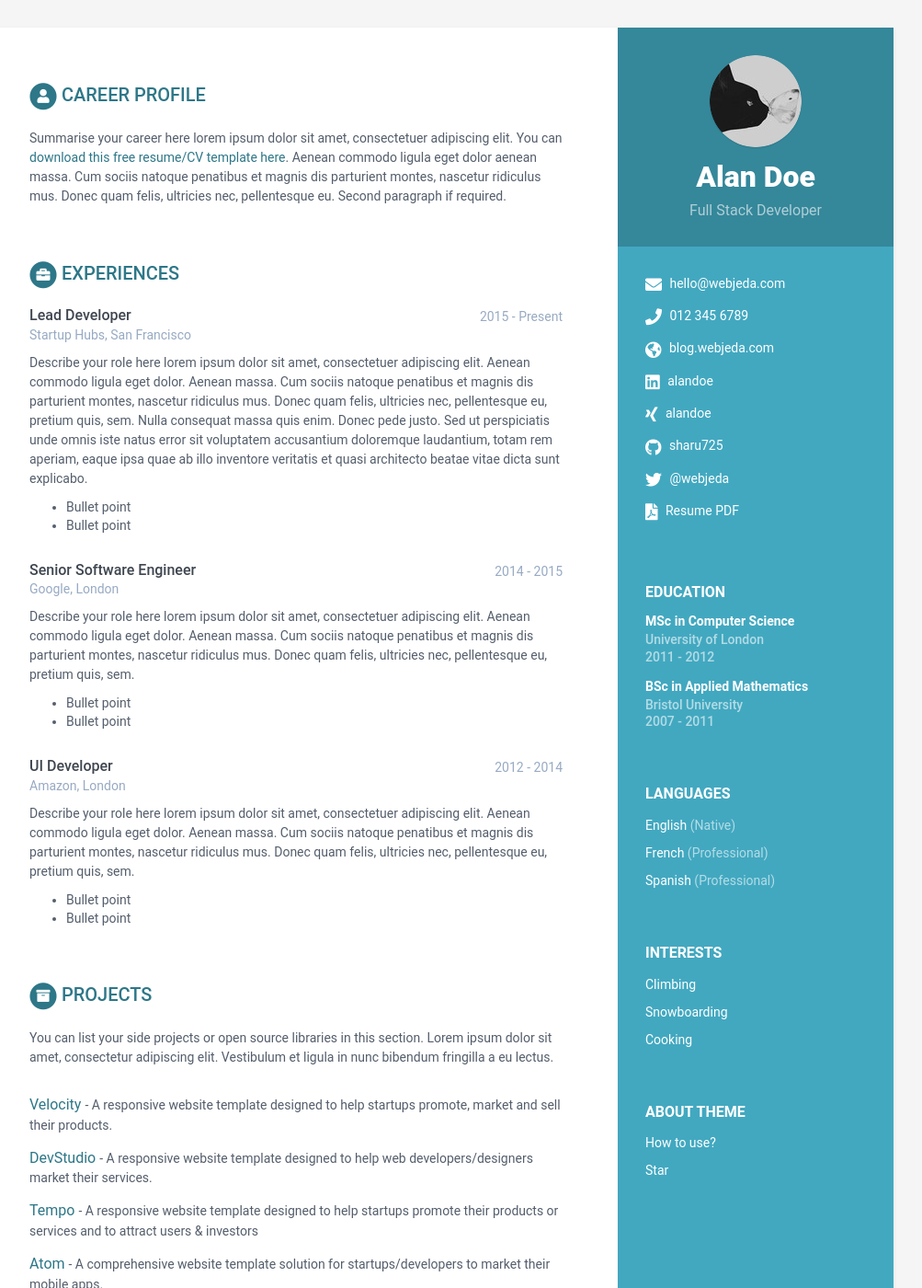
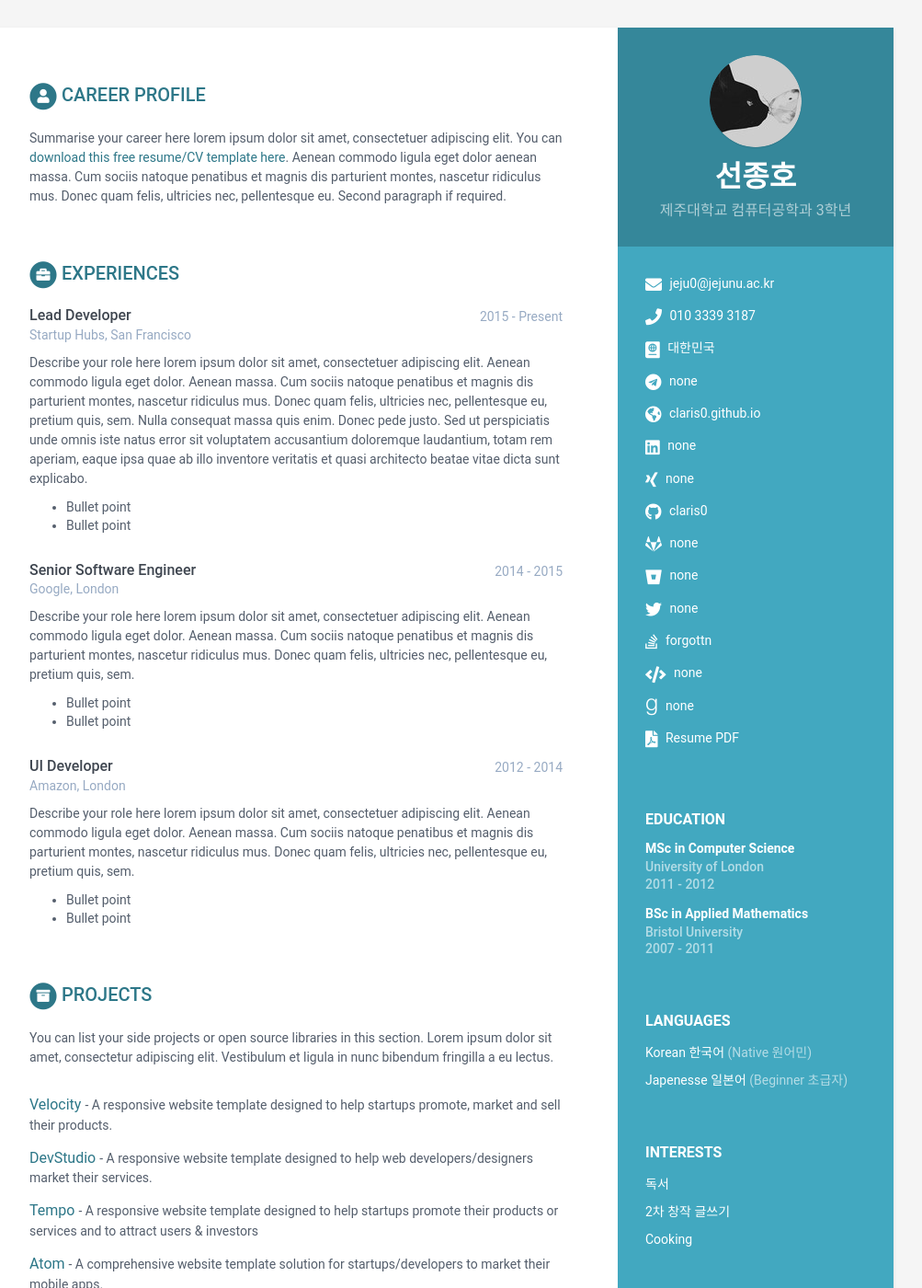
Before and after one commit to bellsky/resume, a Jekyll site: the page built from index.html, in a window 1280 px wide and 1400 px high. Shown: the whole window at 92% size, without its empty margins (168-1171 px from the left). Built offline with Jekyll 4.4.1, drawn with Linux system fonts in a browser that asks for light colours.

Commit message:
Update data.yml

```diff
--- a/_data/data.yml
+++ b/_data/data.yml
@@ -7,42 +7,42 @@ sidebar:
     education: True # set to False if you want education in main section instead of in sidebar
 
     # Profile information
-    name: Alan Doe
-    tagline: Full Stack Developer
+    name: 선종호
+    tagline: 제주대학교 컴퓨터공학과 3학년
     avatar: profile.png  #place a 100x100 picture inside /assets/images/ folder and provide the name of the file below
 
     # Sidebar links
-    email: hello@webjeda.com
-    phone: 012 345 6789
-    citizenship:
-    website: blog.webjeda.com #do not add http://
-    linkedin: alandoe
-    xing: alandoe
-    github: sharu725
-    telegram: # add your nickname without '@' sign
-    gitlab:
-    bitbucket:
-    twitter: '@webjeda'
-    stack-overflow: # Number/Username, e.g. 123456/alandoe
-    codewars:
-    goodreads: # Number-Username, e.g. 123456-alandoe
-    pdf: http://www.africau.edu/images/default/sample.pdf
+    email: jeju0@jejunu.ac.kr
+    phone: 010 3339 3187
+    citizenship: 대한민국
+    website: claris0.github.io #do not add http://
+    linkedin: none
+    xing: none
+    github: claris0
+    telegram: none # add your nickname without '@' sign
+    gitlab: none
+    bitbucket: none
+    twitter: none
+    stack-overflow: forgottn # Number/Username, e.g. 123456/alandoe
+    codewars: none
+    goodreads: none # Number-Username, e.g. 123456-alandoe
+    pdf: http://www.africau.edu/images/default/sample.pdf # 이력서
 
     languages:
-      - idiom: English
-        level: Native
+      - idiom: Korean 한국어
+        level: Native 원어민
 
-      - idiom: French
-        level: Professional
+      - idiom: Japenesse 일본어
+        level: Beginner 초급자
 
-      - idiom: Spanish
-        level: Professional
+     # - idiom: Spanish
+     #   level: Professional
 
     interests:
-      - item: Climbing
+      - item: 독서
         link:
 
-      - item: Snowboarding
+      - item: 2차 창작 글쓰기
         link:
 
       - item: Cooking
```
